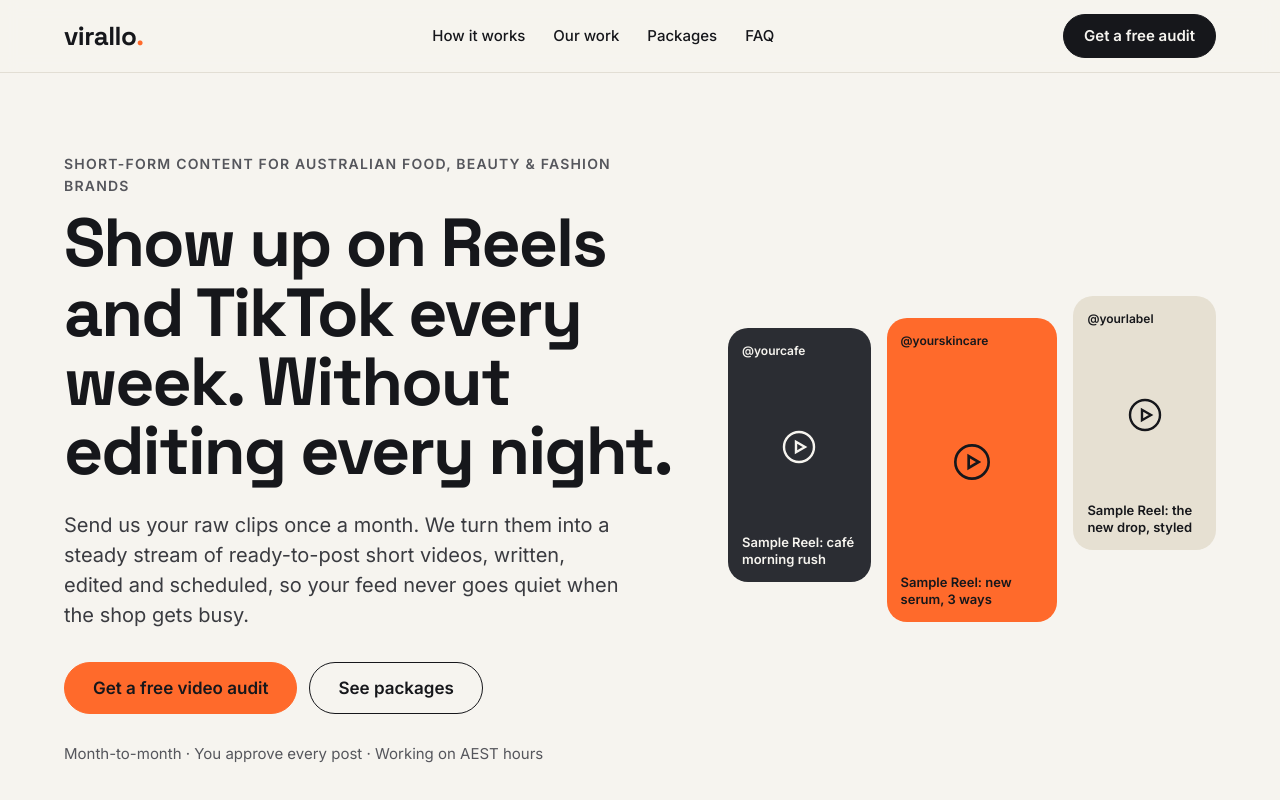
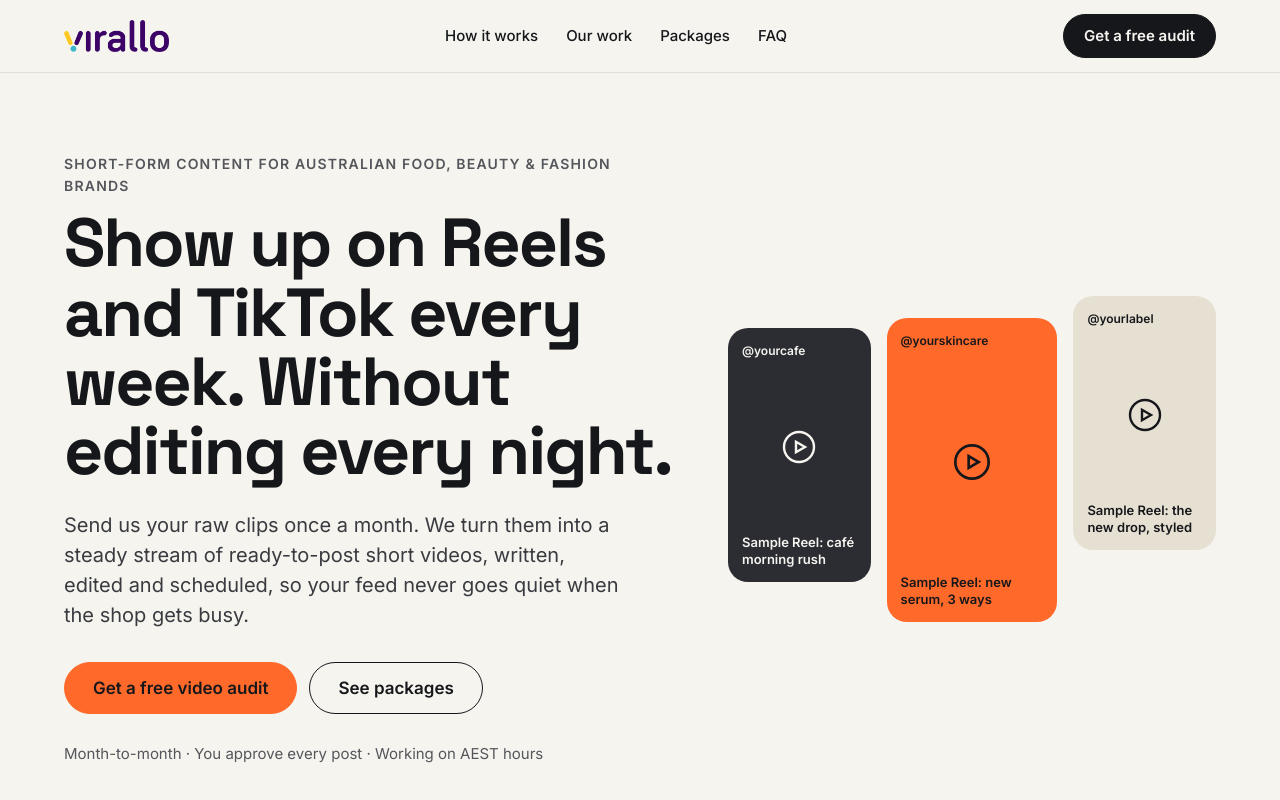
Before and after one commit to nikoarian8-sys/virallo-site, a plain HTML site: page index.html in a window 1280 px wide. Shown: the top 800 px of the page. Drawn offline with Linux system fonts and the light colour scheme.

Commit message:
Use Virallo logo in header, footer and favicon
Co-Authored-By: Claude Opus 5.5 <noreply@anthropic.com>
Claude-Session: https://claude.ai/code/session_01GLnk4W9Wi1GKk3M5MrtsXC

```diff
--- a/index.html
+++ b/index.html
@@ -10,7 +10,7 @@
 <meta property="og:type" content="website">
 <meta property="og:url" content="https://virallo.agency/">
 <link rel="canonical" href="https://virallo.agency/">
-<link rel="icon" href="favicon.svg" type="image/svg+xml">
+<link rel="icon" href="favicon.png" type="image/png">
 <link rel="preconnect" href="https://fonts.googleapis.com">
 <link rel="preconnect" href="https://fonts.gstatic.com" crossorigin>
 <link href="https://fonts.googleapis.com/css2?family=Space+Grotesk:wght@500;600;700&family=Inter:wght@400;500;600&display=swap" rel="stylesheet">
@@ -38,7 +38,8 @@ p{margin:0}
 /* nav */
 header{border-bottom:1px solid var(--line);position:sticky;top:0;background:rgba(246,244,239,.94);backdrop-filter:blur(8px);z-index:10}
 .nav{display:flex;align-items:center;justify-content:space-between;height:72px;gap:16px}
-.logo{font-family:'Space Grotesk',sans-serif;font-weight:700;font-size:26px;letter-spacing:-.5px;text-decoration:none}
+.logo{display:inline-flex;align-items:center;text-decoration:none}
+.logo img{display:block;height:32px;width:auto}
 .logo span{color:var(--accent)}
 .navlinks{display:flex;gap:28px}
 .navlinks a{text-decoration:none;font-size:15px;font-weight:500}
@@ -129,14 +130,15 @@ details p{color:var(--body);margin-top:10px}
 footer{background:var(--ink);color:var(--on-dark);padding:48px 0}
 footer .wrap{display:flex;flex-wrap:wrap;gap:24px;justify-content:space-between;align-items:center}
 footer a{color:var(--ground)}
-footer .logo{color:var(--ground);font-size:24px;display:block;margin-bottom:6px}
+footer .logo{margin-bottom:10px}
+footer .logo img{height:36px}
 </style>
 </head>
 <body>
 
 <header>
 <div class="wrap nav">
-<a class="logo" href="#top">virallo<span>.</span></a>
+<a class="logo" href="#top"><img src="logo.png" alt="Virallo" width="105" height="32"></a>
 <nav class="navlinks" aria-label="Main">
 <a href="#how">How it works</a>
 <a href="#work">Our work</a>
@@ -326,7 +328,7 @@ footer .logo{color:var(--ground);font-size:24px;display:block;margin-bottom:6px}
 
 <footer>
 <div class="wrap">
-<div><a class="logo" href="#top">virallo<span style="color:var(--accent)">.</span></a><p>Short-form content for Australian brands. Since 2016.</p></div>
+<div><a class="logo" href="#top"><img src="logo-white.png" alt="Virallo" width="118" height="36"></a><p>Short-form content for Australian brands. Since 2016.</p></div>
 <div><p><a href="mailto:hello@virallo.agency">hello@virallo.agency</a></p><p>PT Seva Solusi Digital · Jakarta, Indonesia</p></div>
 </div>
 </footer>
```
Also changed, not shown: thanks.html (+1 -1 lines), favicon.png (added), favicon.svg (deleted), logo-white.png (added), logo.png (added).
